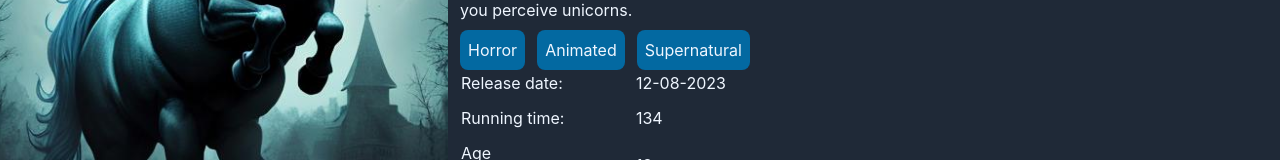
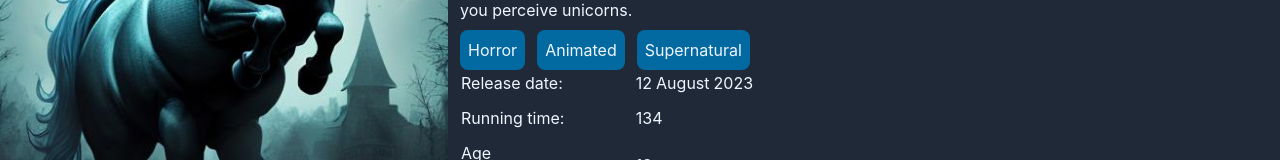
Before and after one commit to ewelinapetelicka/movieplex, a React (Create React App) app: page /film/1 in a window 1280 px wide. Shown: the part 466-626 px from the top of the page. Built offline with nearby package versions, Linux system fonts and the light colour scheme; data requests are answered from the project's data file.

Commit message:
Release date component

```diff
--- /dev/null
+++ b/src/componetns/common/date/Date.tsx
@@ -0,0 +1,16 @@
+interface DateProps{
+    date: string;
+}
+
+export function ReleaseDate(props: DateProps) {
+    let day = (props.date.split("-")).reverse().map((el)=>{return parseInt(el)}).at(-1);
+    let month = ((props.date.split("-")).reverse().map((el)=>{return parseInt(el)}).at(-2)!-1);
+    let year = (props.date.split("-")).reverse().map((el)=>{return parseInt(el)}).at(0)!;
+    return (
+        <div className={"flex gap-1"}>
+            <span>{day}</span>
+            <span>{new Date(year, month, day).toLocaleString("en", {month: "long"})}</span>
+            <span>{year}</span>
+        </div>
+    )
+}
--- a/src/componetns/common/title/Title.tsx
+++ b/src/componetns/common/title/Title.tsx
@@ -5,6 +5,5 @@ interface TitleProps {
 export function Title(props: TitleProps) {
     return (
         <h2 className={"text-4xl font-bold pb-8 text-blue-50"}>{props.text}</h2>
-
     )
 }
--- a/src/componetns/film-details/FilmDetails.tsx
+++ b/src/componetns/film-details/FilmDetails.tsx
@@ -2,6 +2,7 @@ import {Film} from "../../models/film/film";
 import {Chip} from "../common/chip/Chip";
 import style from "../../pages/film/FilmPage.module.css";
 import {Title} from "../common/title/Title";
+import {ReleaseDate} from "../common/date/Date";
 
 interface FilmDetailsProps {
     film: Film
@@ -27,7 +28,7 @@ export function FilmDetails(props: FilmDetailsProps) {
                         <tbody>
                         <tr>
                             <td>Release date:</td>
-                            <td>{props.film?.releaseDate}</td>
+                            <td><ReleaseDate date={props.film.releaseDate}></ReleaseDate></td>
                         </tr>
                         <tr>
                             <td>Running time:</td>
```
